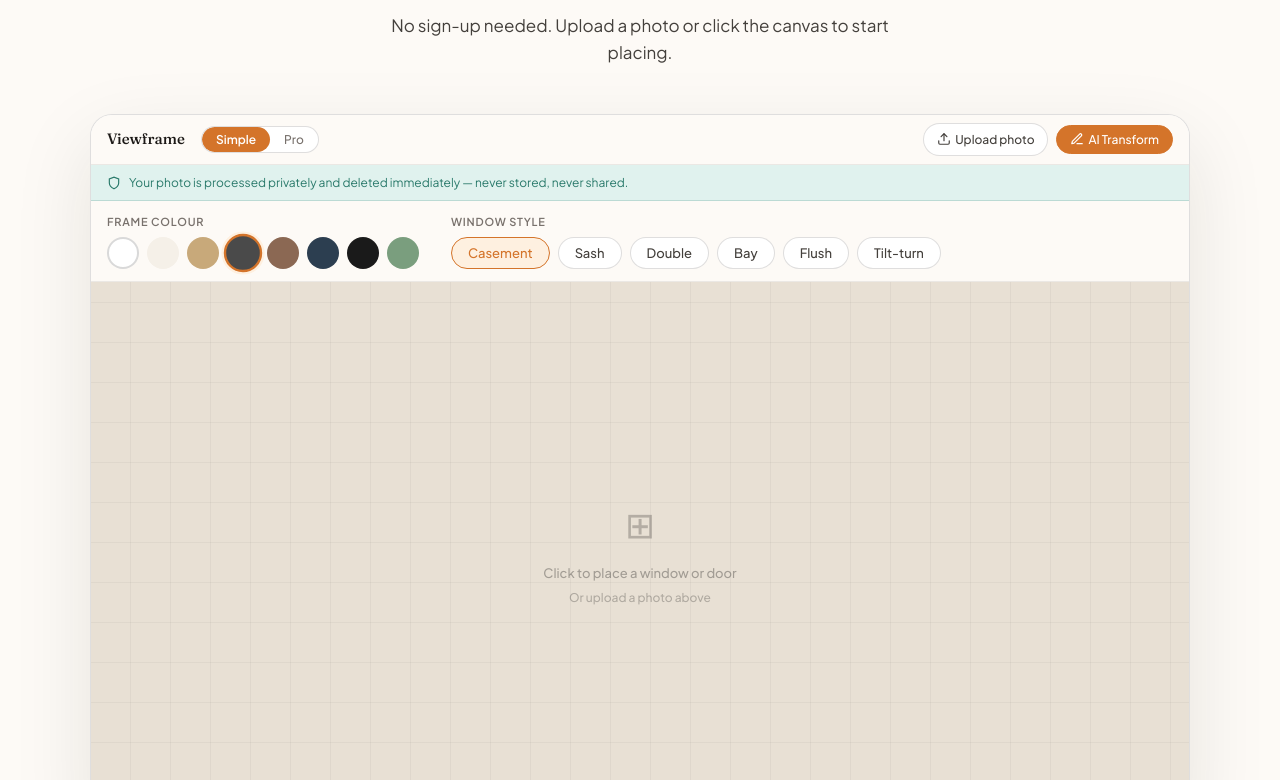
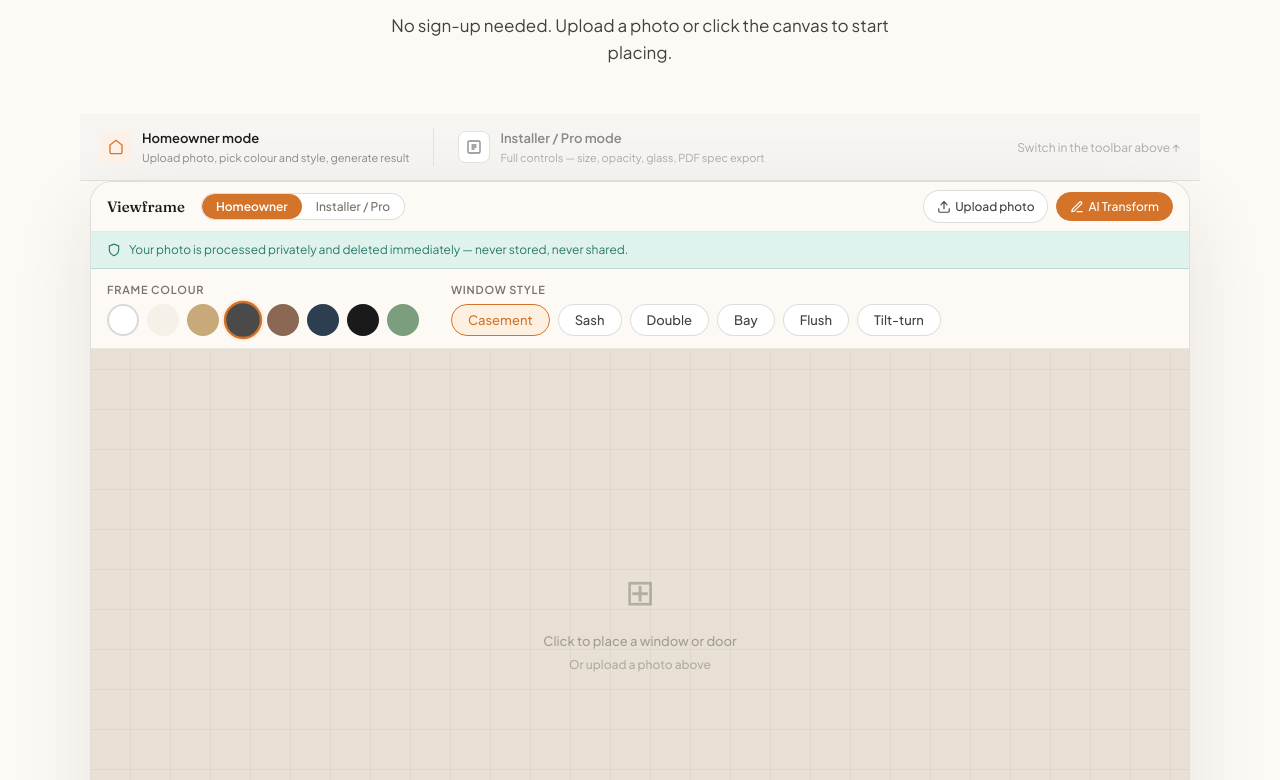
Before and after one commit to mws2871991-max/VIEWFRAME, a website: page public/index.html in a window 1280 px wide. Shown: the part 1560-2340 px from the top of the page. Drawn offline with nearby package versions, Linux system fonts and the light colour scheme.

Commit message:
Rename Simple/Pro to Homeowner/Installer, add mode explainer strip, highlight PDF feature

```diff
--- a/public/index.html
+++ b/public/index.html
@@ -847,13 +847,37 @@ footer { background: var(--paper-warm); border-top: 1px solid var(--rule); }
     <h2 class="section-h2" style="text-align:center">Try it right now</h2>
     <p class="section-sub" style="text-align:center;margin:0 auto">No sign-up needed. Upload a photo or click the canvas to start placing.</p>
   </div>
-  <div class="app-wrap">
+  <div style="background:#f7f5f2;border-bottom:1px solid #e4e0da;padding:14px 20px;display:flex;align-items:center;justify-content:space-between;gap:16px;flex-wrap:wrap;">
+    <div style="display:flex;gap:24px;flex-wrap:wrap;">
+      <div style="display:flex;align-items:center;gap:10px;">
+        <div style="width:32px;height:32px;border-radius:8px;background:#fdf0e6;display:flex;align-items:center;justify-content:center;">
+          <svg viewBox="0 0 24 24" width="16" height="16" fill="none" stroke="#d4742a" stroke-width="2" stroke-linecap="round"><path d="M3 9l9-7 9 7v11a2 2 0 01-2 2H5a2 2 0 01-2-2z"/></svg>
+        </div>
+        <div>
+          <div style="font-size:13px;font-weight:600;color:#1a1a1a;">Homeowner mode</div>
+          <div style="font-size:11px;color:#888;">Upload photo, pick colour and style, generate result</div>
+        </div>
+      </div>
+      <div style="width:1px;background:#e4e0da;"></div>
+      <div style="display:flex;align-items:center;gap:10px;">
+        <div style="width:32px;height:32px;border-radius:8px;background:#fff;border:1px solid #e4e0da;display:flex;align-items:center;justify-content:center;">
+          <svg viewBox="0 0 24 24" width="16" height="16" fill="none" stroke="#888" stroke-width="2" stroke-linecap="round"><rect x="3" y="3" width="18" height="18" rx="2"/><line x1="9" y1="9" x2="15" y2="9"/><line x1="9" y1="12" x2="15" y2="12"/><line x1="9" y1="15" x2="12" y2="15"/></svg>
+        </div>
+        <div>
+          <div style="font-size:13px;font-weight:600;color:#888;">Installer / Pro mode</div>
+          <div style="font-size:11px;color:#aaa;">Full controls — size, opacity, glass, PDF spec export</div>
+        </div>
+      </div>
+    </div>
+    <div style="font-size:12px;color:#aaa;">Switch in the toolbar above &uarr;</div>
+  </div>
+<div class="app-wrap">
     <!-- TOP BAR -->
     <div class="app-topbar">
       <span class="app-logo-sm">Viewframe</span>
       <div style="display:flex;border:1px solid var(--rule-md);border-radius:100px;overflow:hidden;background:var(--paper-2);margin-left:8px;">
-        <button id="mode-home" onclick="setMode('home')" style="padding:5px 14px;font-size:12px;background:var(--accent);color:#fff;border:none;cursor:pointer;font-family:var(--sans);font-weight:600;border-radius:100px;">Simple</button>
-        <button id="mode-trade" onclick="setMode('trade')" style="padding:5px 14px;font-size:12px;background:none;border:none;cursor:pointer;color:var(--ink-3);font-family:var(--sans);font-weight:500;">Pro</button>
+        <button id="mode-home" onclick="setMode('home')" style="padding:5px 14px;font-size:12px;background:var(--accent);color:#fff;border:none;cursor:pointer;font-family:var(--sans);font-weight:600;border-radius:100px;">Homeowner</button>
+        <button id="mode-trade" onclick="setMode('trade')" style="padding:5px 14px;font-size:12px;background:none;border:none;cursor:pointer;color:var(--ink-3);font-family:var(--sans);font-weight:500;">Installer / Pro</button>
       </div>
       <div class="view-toggle" role="group" aria-label="View angle">
         <button class="vt-btn active" id="vt-inside" onclick="setView('inside')" aria-pressed="true">Inside</button>
```
